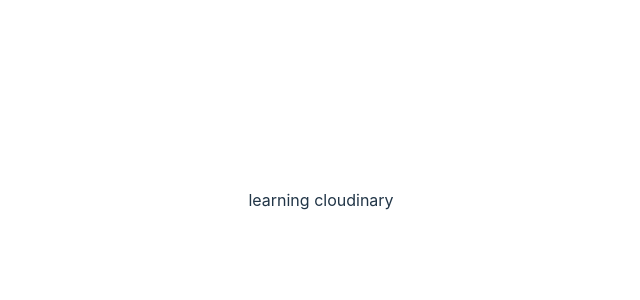
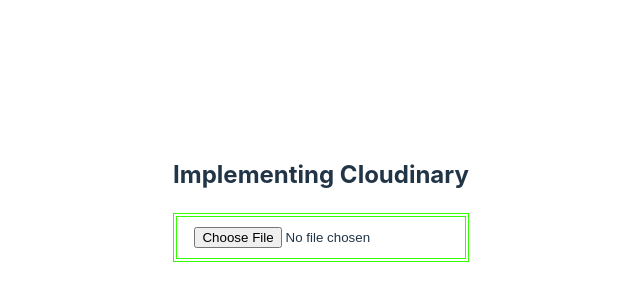
Before and after one commit to mx-kimber/Cloudinary-tutorial-react, a React (Vite) app: page / in a window 1280 px wide. Shown: the part 200-500 px from the top of the page, without its empty margins (319-959 px from the left). Built offline with nearby package versions, Linux system fonts and the light colour scheme.

Commit message:
[install dependency['npm install cloudinary-react'], add file input form, update css

```diff
--- a/package.json
+++ b/package.json
@@ -10,6 +10,7 @@
     "preview": "vite preview"
   },
   "dependencies": {
+    "cloudinary-react": "^1.8.1",
     "react": "^18.2.0",
     "react-dom": "^18.2.0"
   },
--- a/src/App.css
+++ b/src/App.css
@@ -5,3 +5,12 @@
   text-align: center;
   scroll-behavior: smooth;
 }
+
+.input {
+  margin-top: 20px;
+  display: flex;
+  justify-content: center;
+  align-items: center;
+  border: 3pt double rgb(51, 255, 0);
+  padding: 10px;
+}
--- a/src/App.jsx
+++ b/src/App.jsx
@@ -1,14 +1,26 @@
-import { useState } from 'react'
-import reactLogo from './assets/react.svg'
-import viteLogo from '/vite.svg'
+import React from 'react'
 import './App.css'
 
 function App() {
-  const [count, setCount] = useState(0)
+
+  const uploadImage = (files) => {
+    console.log(files[0]);
+  }
 
   return (
-      <div>
-        learning cloudinary
+    <div>
+      <div className="heading">
+        <h2>Implementing Cloudinary</h2>
+
+      </div>
+      <div className="input">
+        <input
+          type="file"
+          onChange={(event) => {
+            uploadImage(event.target.files);
+          }}
+        />
+      </div>
     </div>
   )
 }
```
Also changed, not shown: 1 other file (tests, documents, lock files or other folders).
